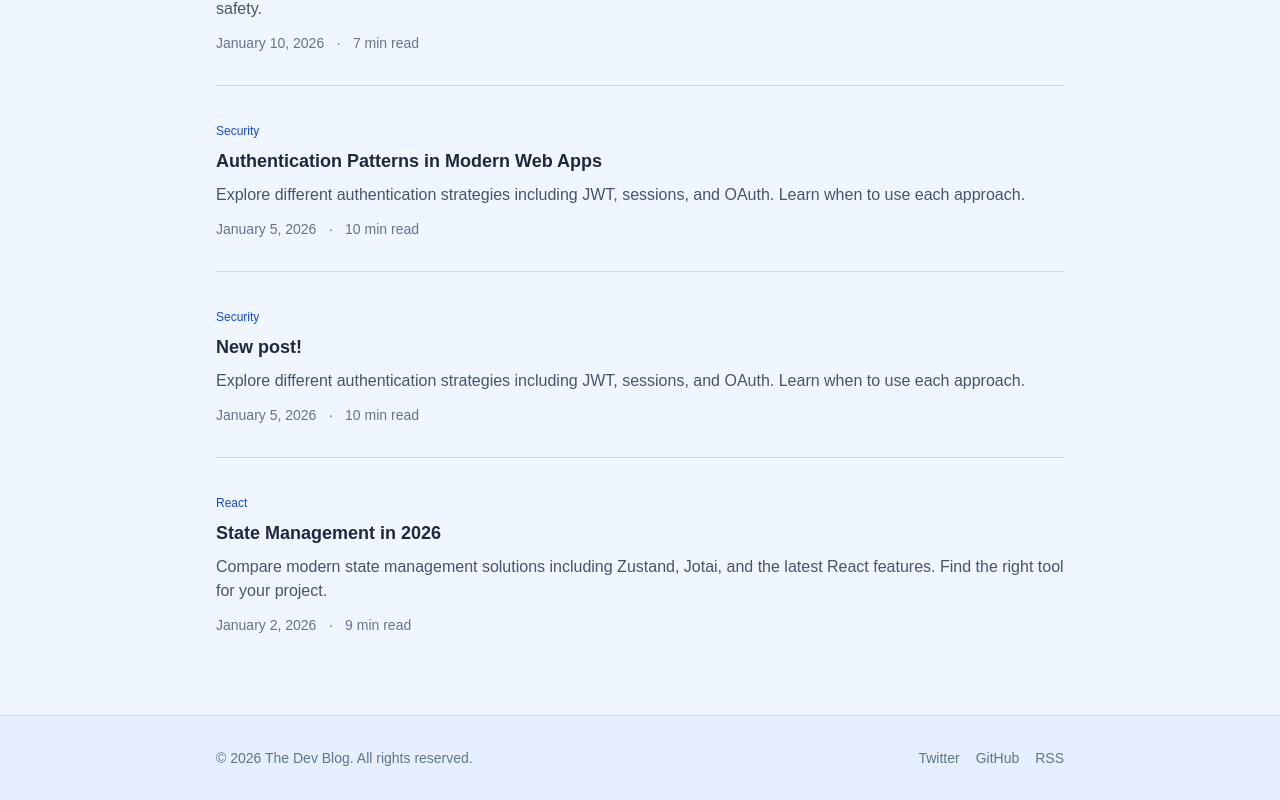
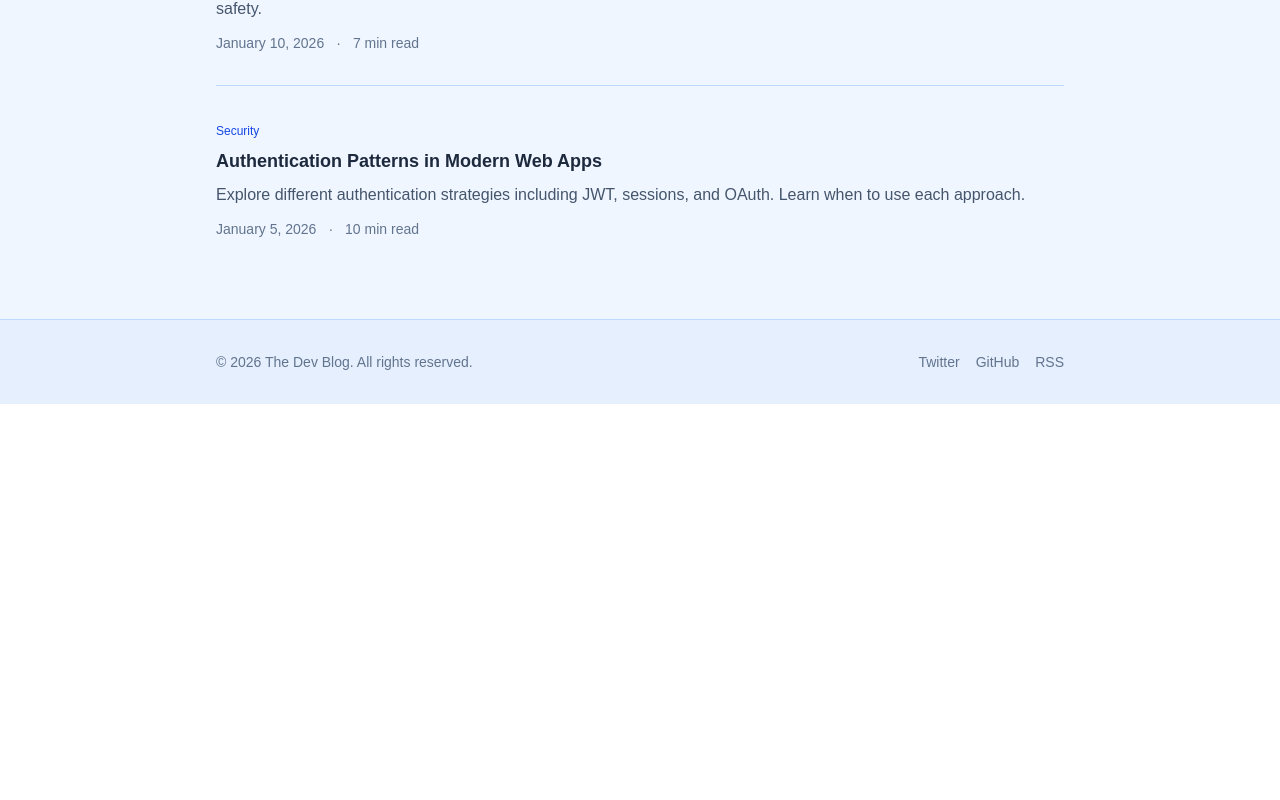
Before and after one commit to evisdren/blog, a Next.js app: page / in a window 1280 px wide. Shown: the part 1751-2551 px from the top of the page. After the commit the page ends 2155 px from the top, so only its background shows below. Built offline with nearby package versions, Linux system fonts and the light colour scheme.

Commit message:
delete some posts
Entire-Checkpoint: 8c9998122f7a

```diff
--- a/app/page.tsx
+++ b/app/page.tsx
@@ -85,24 +85,6 @@ const posts = [
     date: "January 5, 2026",
     category: "Security",
     readTime: "10 min read",
-  },
-  {
-    id: 6,
-    title: "New post!",
-    excerpt:
-      "Explore different authentication strategies including JWT, sessions, and OAuth. Learn when to use each approach.",
-    date: "January 5, 2026",
-    category: "Security",
-    readTime: "10 min read",
-  },
-  {
-    id: 7,
-    title: "State Management in 2026",
-    excerpt:
-      "Compare modern state management solutions including Zustand, Jotai, and the latest React features. Find the right tool for your project.",
-    date: "January 2, 2026",
-    category: "React",
-    readTime: "9 min read",
   },
 ];
 
```
